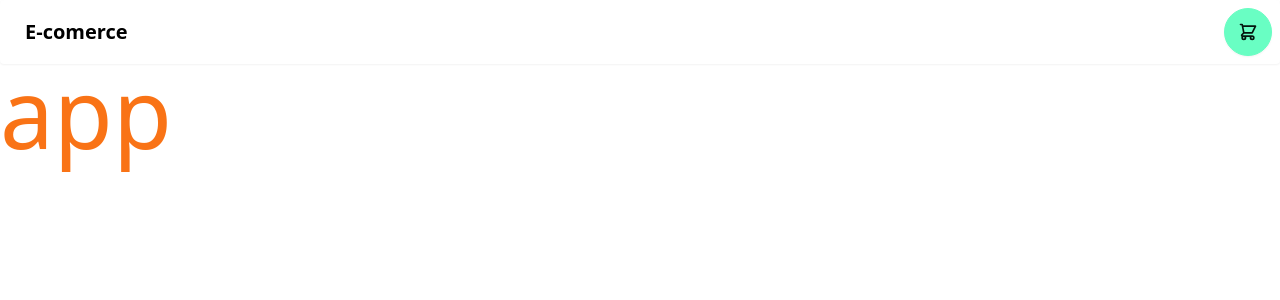
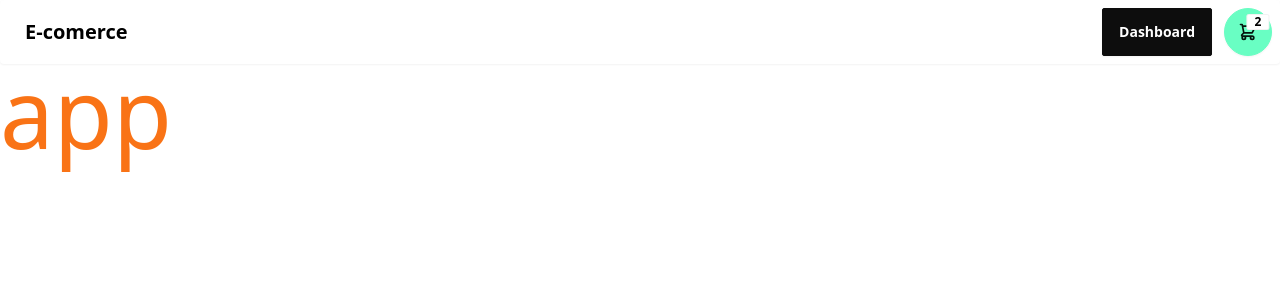
Before and after one commit to wizzard95/ecomerce, a React (Vite) app in the folder FRONT/: page / in a window 1280 px wide. Shown: the top 300 px of the page. Built offline with nearby package versions, Linux system fonts and the light colour scheme.

Commit message:
config|ui: añadir ventana modal al icono del carrito junto con sus elementos y estilos

```diff
--- a/FRONT/src/components/Navbar/Cart.jsx
+++ b/FRONT/src/components/Navbar/Cart.jsx
@@ -24,6 +24,23 @@ const Cart = () => {
                                     d="M3 3h2l.4 2M7 13h10l4-8H5.4M7 13L5.4 5M7 13l-2.293 2.293c-.63.63-.184 1.707.707 1.707H17m0 0a2 2 0 100 4 2 2 0 000-4zm-8 2a2 2 0 11-4 0 2 2 0 014 0z"
                                 />{' '}
                             </svg>
+                            <span className="badge badge-sm indicator-item">
+                                2
+                            </span>
+                        </div>
+                    </div>
+                    <div
+                        className="card card-compact dropdown-content bg-base-100
+                    z-[1000] mt-3 w-52 shadow"
+                    >
+                        <div className="card-body">
+                            <span className="text-lg font-bold">2 Item</span>
+                            <span className="text-info">Subtotal: $300</span>
+                            <div className="card-actions">
+                                <button className="btn btn-primary btn-block">
+                                    Ver carrito
+                                </button>
+                            </div>
                         </div>
                     </div>
                 </div>
--- a/FRONT/src/components/Navbar/Navbar.jsx
+++ b/FRONT/src/components/Navbar/Navbar.jsx
@@ -10,7 +10,7 @@ const Navbar = () => {
                     </a>
                 </div>
                 <div className="navbar-end gap-3">
-                    <a className="btb btn-primary">Dashboard</a>
+                    <a className="btn btn-primary">Dashboard</a>
                     <Cart />
                 </div>
             </nav>
```
